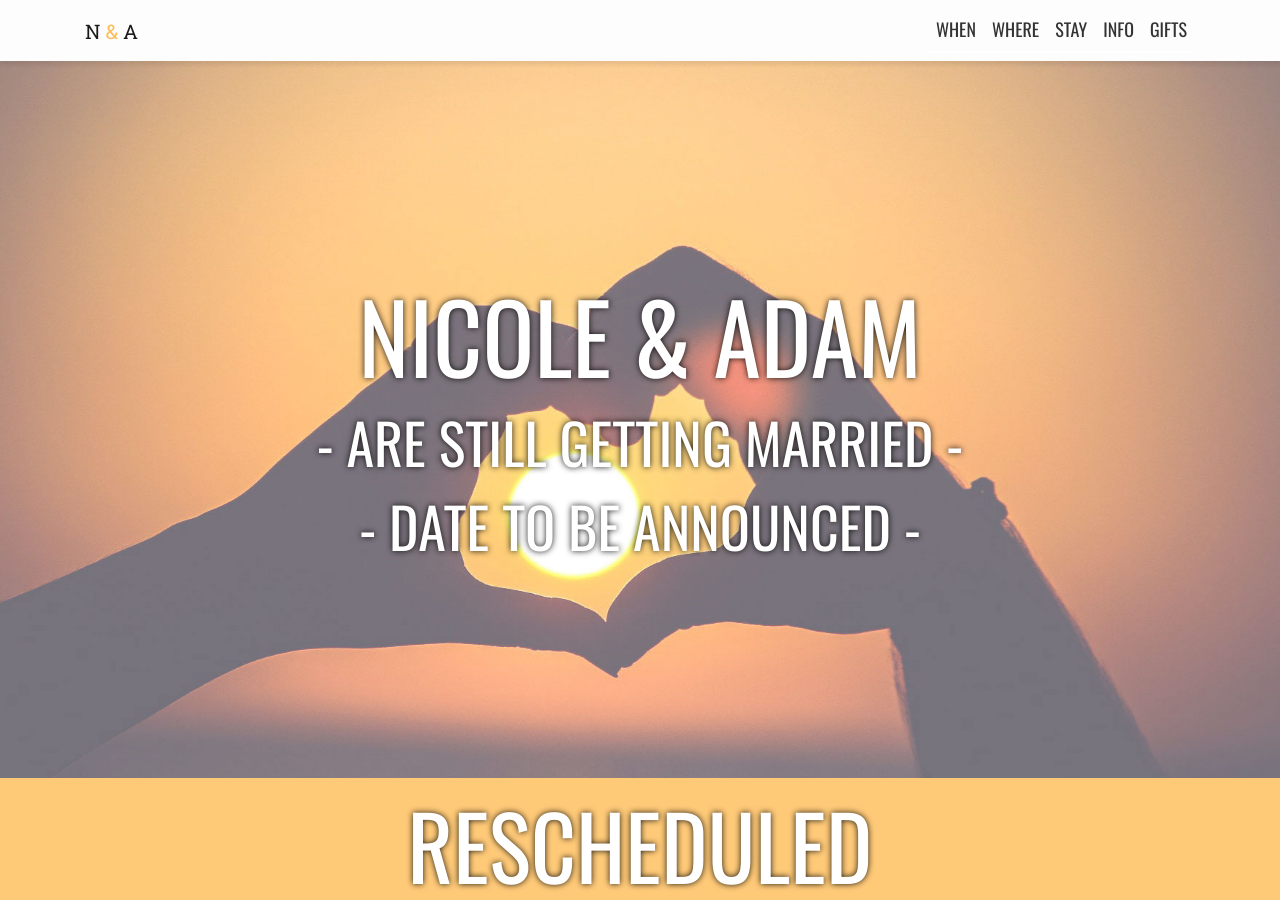
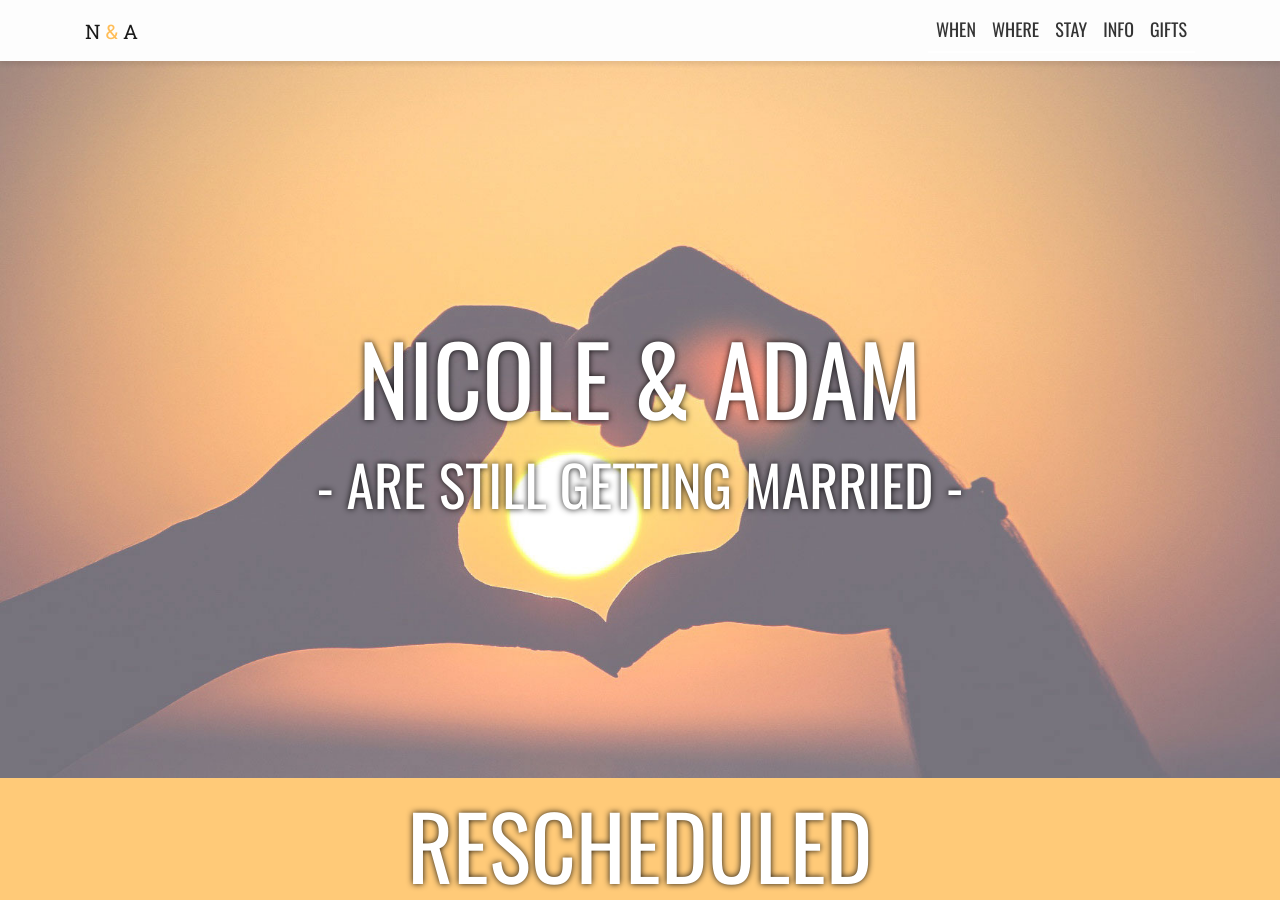
Before and after one commit to akolinski/nicoleandadam, a Jekyll site: the page built from index.md, in a window 1280 px wide and 900 px high. Built offline with Jekyll 4.4.1, drawn with Linux system fonts in a browser that asks for light colours; nearby versions of some CDN libraries; comment, search, counter and statistics services are not loaded.

Commit message:
Date change

```diff
--- a/_layouts/default.html
+++ b/_layouts/default.html
@@ -71,8 +71,7 @@
         <div class="row align-items-center h-100">
             <div class="col-12 mx-auto">
                 <h1 class="display-1 mb-3 custom-text-shadow">Nicole & Adam</h1>
-                <h2 class="display-4 mb-3 custom-text-shadow">- Are Still Getting Married -</h2>
-                <h2 class="display-4 mb-0 custom-text-shadow">- Date to be announced -</h2>
+                <h2 class="display-4 mb-0 custom-text-shadow">- Are Still Getting Married -</h2>
                 <!-- <a href="#rsvp" class="btn btn-light btn-lg mt-4 smoothscroll">RSVP</a> -->
             </div>
         </div>
```
Also changed, not shown: 2 other files.
